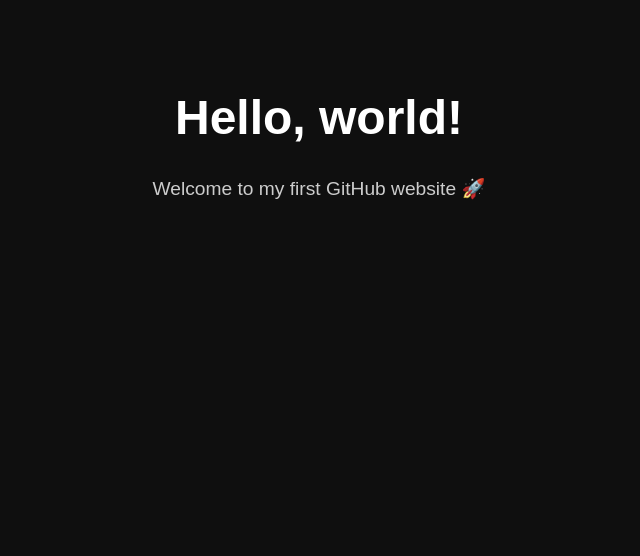
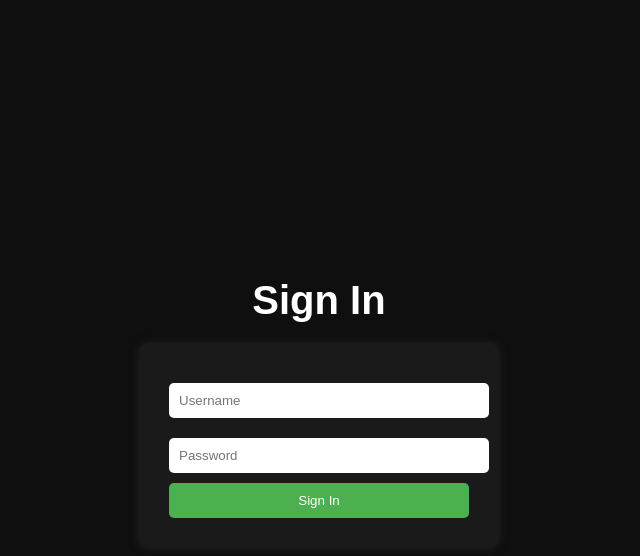
Before and after one commit to XSegra/new-stuff, a plain HTML site: page index.html in a window 1280 px wide. Shown: the whole page, without its empty margins (321-961 px from the left). Drawn offline with Linux system fonts and the light colour scheme.

Commit message:
Add files via upload

```diff
--- a/index.html
+++ b/index.html
@@ -3,26 +3,58 @@
 <head>
   <meta charset="UTF-8" />
   <meta name="viewport" content="width=device-width, initial-scale=1.0" />
-  <title>My First Website</title>
+  <title>My Website – Sign In</title>
   <style>
     body {
       background-color: #0f0f0f;
       color: #fff;
       font-family: Arial, sans-serif;
-      text-align: center;
-      padding-top: 50px;
+      display: flex;
+      flex-direction: column;
+      align-items: center;
+      justify-content: center;
+      height: 100vh;
+      margin: 0;
     }
     h1 {
-      font-size: 3rem;
+      font-size: 2.5rem;
+      margin-bottom: 20px;
     }
-    p {
-      font-size: 1.2rem;
-      color: #ccc;
+    form {
+      background-color: #1a1a1a;
+      padding: 30px;
+      border-radius: 10px;
+      box-shadow: 0 0 10px #222;
+      width: 300px;
+    }
+    input[type="text"],
+    input[type="password"] {
+      width: 100%;
+      padding: 10px;
+      margin: 10px 0;
+      border: none;
+      border-radius: 5px;
+    }
+    input[type="submit"] {
+      width: 100%;
+      padding: 10px;
+      background-color: #4caf50;
+      color: white;
+      border: none;
+      border-radius: 5px;
+      cursor: pointer;
+    }
+    input[type="submit"]:hover {
+      background-color: #45a049;
     }
   </style>
 </head>
 <body>
-  <h1>Hello, world!</h1>
-  <p>Welcome to my first GitHub website 🚀</p>
+  <h1>Sign In</h1>
+  <form>
+    <input type="text" placeholder="Username" required />
+    <input type="password" placeholder="Password" required />
+    <input type="submit" value="Sign In" />
+  </form>
 </body>
 </html>
```
